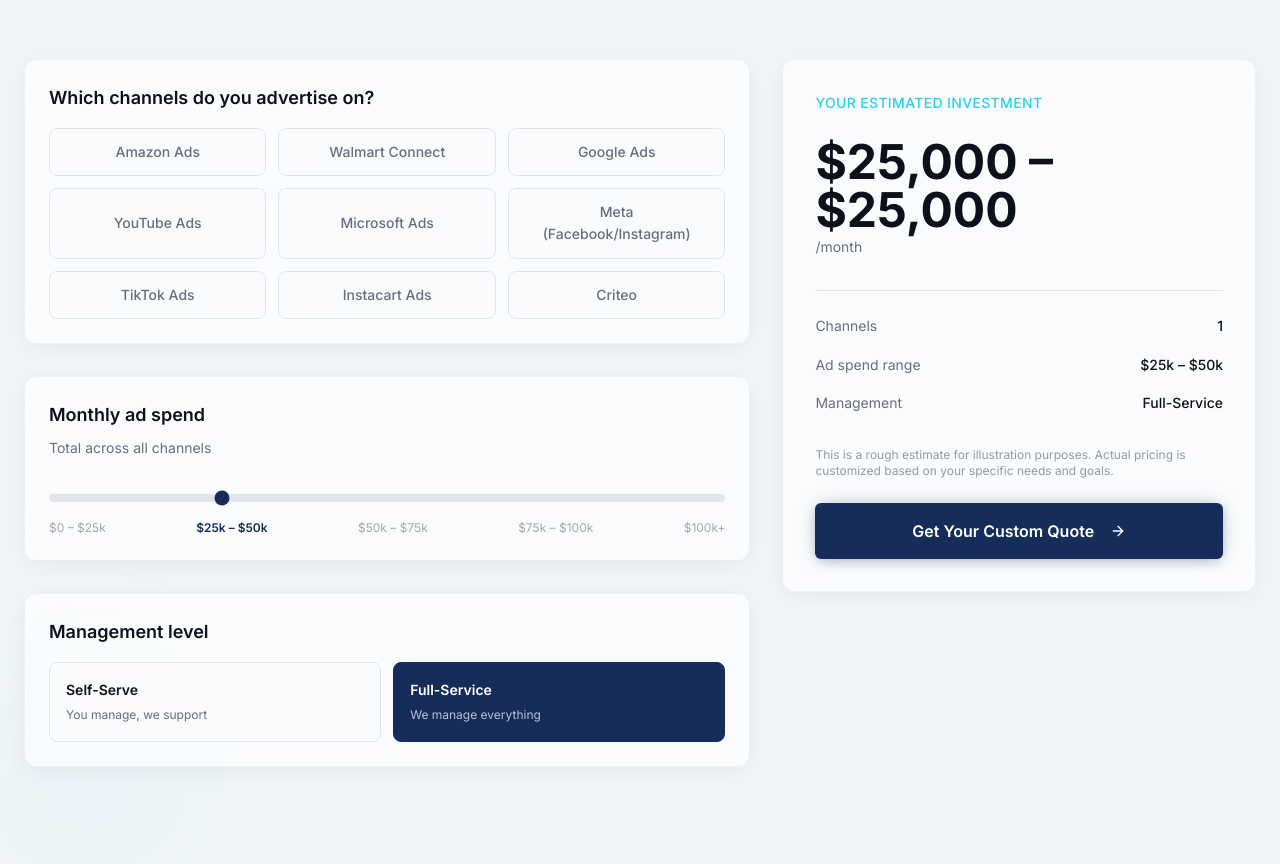
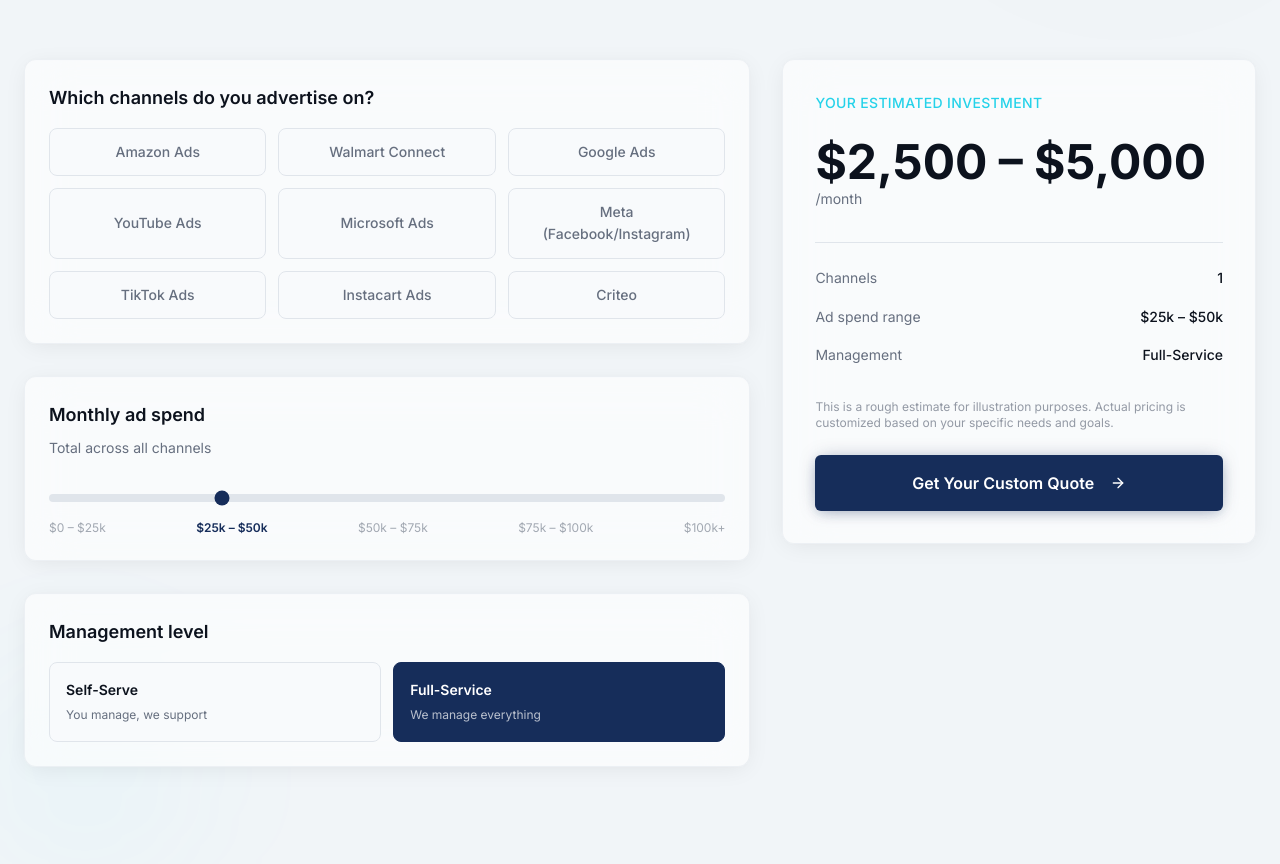
Before and after one commit to harpermadisongroup-blip/summit-growth-studio, a React (Vite) app: page /pricing in a window 1280 px wide. Shown: the part 1560-2424 px from the top of the page. Built offline with nearby package versions, Linux system fonts and the light colour scheme; the HTML template or start-up script is replaced by a standard one.

Commit message:
Changes
Co-authored-by: harpermadisongroup-blip <267119671+harpermadisongroup-blip@users.noreply.github.com>

```diff
--- a/src/pages/Pricing.tsx
+++ b/src/pages/Pricing.tsx
@@ -102,7 +102,7 @@ const fullServeSpendRanges = [
 const SELF_SERVE_RATE = 0.02;
 const SELF_SERVE_MIN = 1500;
 const FULL_SERVE_RATE = 0.10;
-const FULL_SERVE_MIN = 25000;
+const FULL_SERVE_MIN = 2500;
 
 const Pricing = () => {
   const [selectedChannels, setSelectedChannels] = useState<string[]>([]);
```
